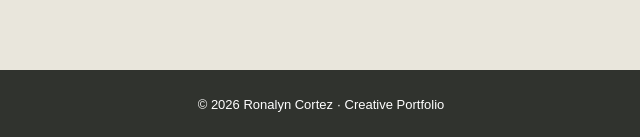
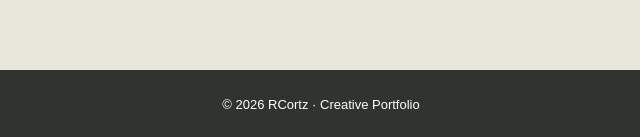
Before and after one commit to RCORTZ-gif/RCORTZ-gif.github.io, a plain HTML site: page index.html in a window 1280 px wide. Shown: the part 1559-1696 px from the top of the page, 319-959 px from the left. Drawn offline with Linux system fonts and the light colour scheme.

Commit message:
Update index.html

```diff
--- a/index.html
+++ b/index.html
@@ -4,7 +4,7 @@
     <meta charset="UTF-8">
     <meta name="viewport" content="width=device-width, initial-scale=1.0">
 
-    <title>Ronalyn Cortez | Creative Portfolio</title>
+    <title>RCortz | Creative Portfolio</title>
 
     <style>
         * {
@@ -345,7 +345,7 @@
 
     <!-- FOOTER -->
     <footer>
-        © 2026 Ronalyn Cortez · Creative Portfolio
+        © 2026 RCortz · Creative Portfolio
     </footer>
 
 </body>
```
